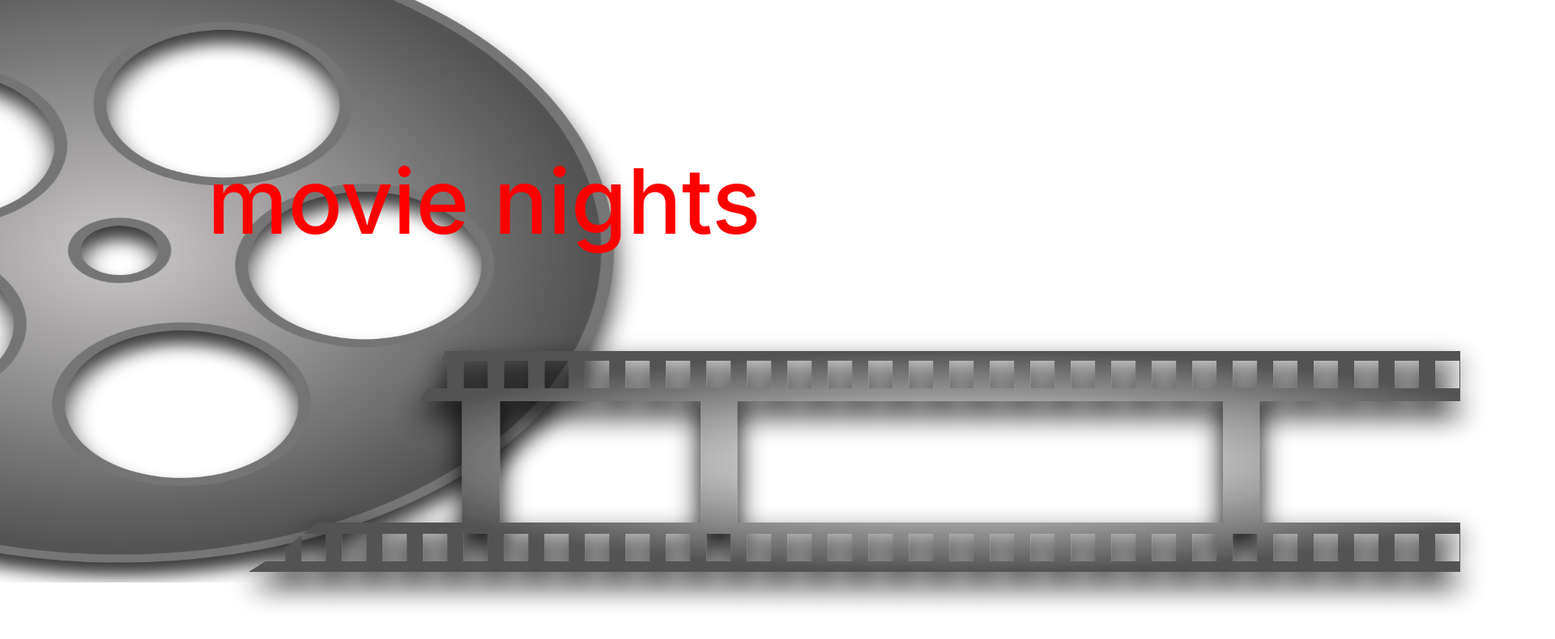
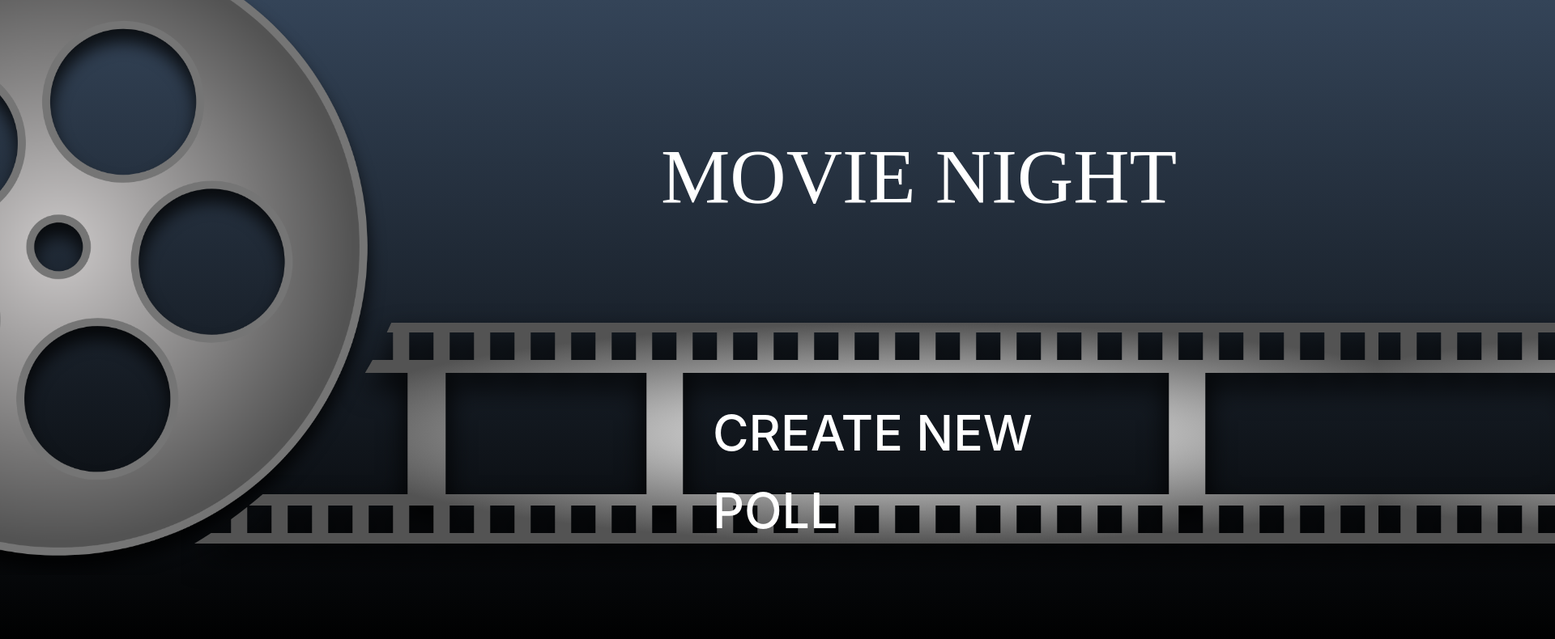
Before and after one commit to ZadBabaei/React-projects, a React (Create React App) app: page / in a window 1280 px wide. Shown: the top 790 px of the page at 81% size, 1920 px wide, since content can reach past the window. Built offline with nearby package versions, Linux system fonts and the light colour scheme.

Commit message:
finished styling of the welcome page

```diff
--- a/src/WelcomePage.js
+++ b/src/WelcomePage.js
@@ -1,26 +1,25 @@
 import React from 'react';
 import styled from 'styled-components';
-// import { Link } from 'react-router-dom';
+import { Link } from 'react-router-dom';
 import movieTape from './Images/movie tape3.png';
-import film from './Images/film.svg';
+import film from './Images/film.png';
 
 function WelcomePage() {
   const MovieTapeImg = styled.img`
     margin: 0;
     padding: 0;
     background: transparent;
-    width: 80rem;
-    height: 50rem;
+    width: 50rem;
     position: absolute;
     top: -5rem;
-    left: -30rem;
+    left: -20rem;
   `;
   const Film = styled.img`
     margin: 0;
     padding: 0;
     position: absolute;
-    top: 50%;
-    left: 20%;
+    top: 23rem;
+    left: 12rem;
   `;
   const Div2 = styled.div`
     display: flex;
@@ -34,24 +33,34 @@ function WelcomePage() {
     padding: 0;
   `;
   const TextTop = styled.h1`
-    color: red;
-    font-size: 7rem;
+    color: white;
+    font-size: 6rem;
+    font-family:"TwCenMT";
     position: relative;
-    top: 10rem;
-    left: 16rem;
+    top: 9rem;
+    left: 51rem;
+  `;
+  const TextInside = styled.h1`
+    color: white;
+    font-size: 3.8rem;
+    position: absolute;
+    top:30.5rem;
+    left:55rem;
+
   `;
 
   return (
     <Div2>
-      <div>
+
         <MovieTapeImg src={movieTape} alt={'movie image'}></MovieTapeImg>
-      </div>
-      <div>
-        <TextTop>movie nights</TextTop>
-      </div>
-      <div>
+
+        <TextTop>MOVIE NIGHT</TextTop>
+
         <Film src={film} alt={'movie image'}></Film>
-      </div>
+        <Link to="/SelectMovies">
+        <TextInside> CREATE NEW POLL</TextInside>
+        </Link>
+
     </Div2>
   );
 }
--- a/src/index.css
+++ b/src/index.css
@@ -109,7 +109,7 @@ input, select {
 /* My code */
 
 body {
-    /* background: linear-gradient(180deg, rgba(52,68,88,1) 0%, rgba(0,0,0,1) 100%, rgba(0,212,255,1) 100%); */
+    background: linear-gradient(180deg, rgba(52,68,88,1) 0%, rgba(0,0,0,1) 100%, rgba(0,212,255,1) 100%);
 
   font-family: -apple-system, BlinkMacSystemFont, 'Segoe UI', 'Roboto', 'Oxygen',
     'Ubuntu', 'Cantarell', 'Fira Sans', 'Droid Sans', 'Helvetica Neue',
```
Also changed, not shown: src/Images/film.png, 1 other file (tests, documents, lock files or other folders).
